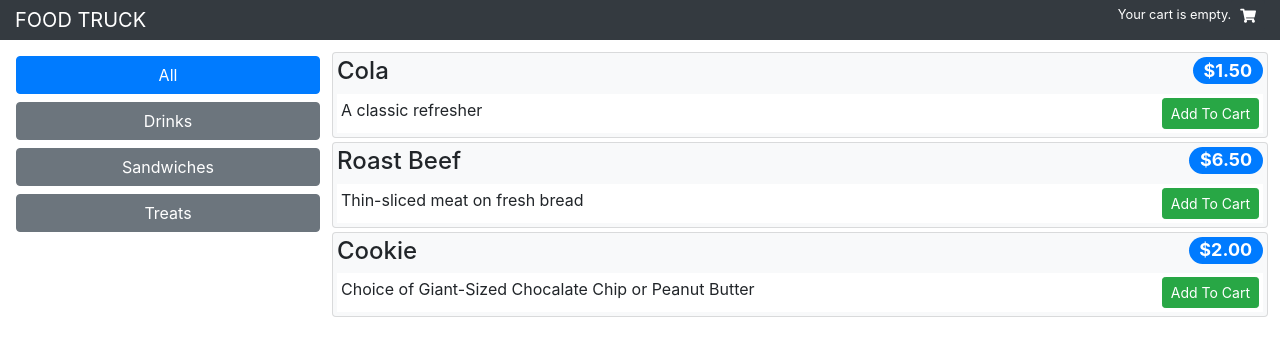
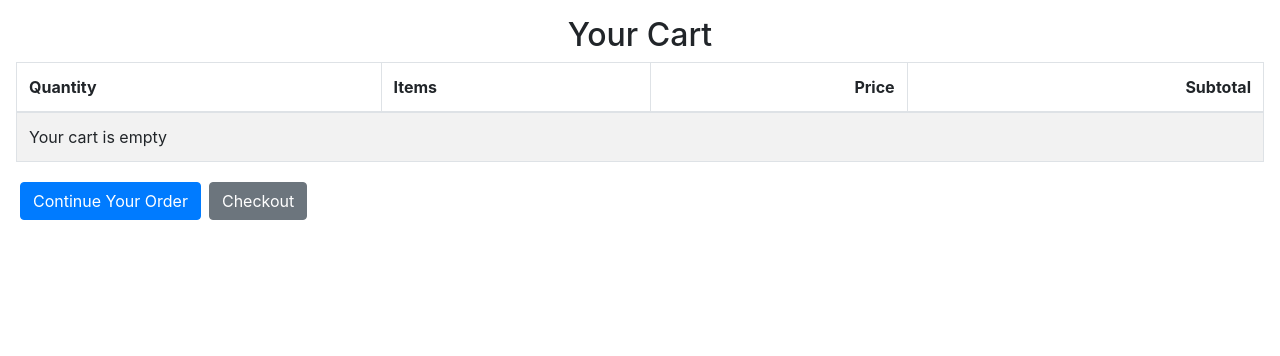
Before and after one commit to rjcg916/foodtruck, a React (Create React App) app: page /order/cart in a window 1280 px wide. Before the commit this address led to /order/items. Shown: the top 356 px of the page. Built offline with nearby package versions, Linux system fonts and the light colour scheme.

Commit message:
Tested Cart

```diff
--- a/src/data/CartActionCreators.js
+++ b/src/data/CartActionCreators.js
@@ -13,7 +13,7 @@ export const updateCartQuantity = (item, quantity ) => ({
 
 export const removeFromCart = (item) => ({
     type: ActionTypes.CART_REMOVE,
-    payload: {item}
+    payload: item
 })
 
 export const clearCart = () => ({
--- a/src/data/CartReducer.js
+++ b/src/data/CartReducer.js
@@ -6,11 +6,11 @@ export const CartReducer = (storeData, action) => {
     case ActionTypes.CART_ADD:
       const i = action.payload.item;
       const q = action.payload.quantity;
-      let existing = newStore.cart.find((i) => i.item.id === i.id);
+      let existing = newStore.cart.find(item => item.item.id === i.id);
       if (existing) {
-        existing.quantity += q;
+          existing.quantity += q;
       } else {
-        newStore.cart = [...newStore.cart, action.payload];
+          newStore.cart = [...newStore.cart, action.payload];
       }
       newStore.cartItems += q;
       newStore.cartPrice += q * i.price;
@@ -28,12 +28,13 @@ export const CartReducer = (storeData, action) => {
         }
       });
       return newStore;
+
     case ActionTypes.CART_REMOVE:
 
     const ir = newStore.cart.find( i => i.item.id === action.payload.id);
-    newStore.cart = newStore.cart.filter( i => i.item !== ir);
     newStore.cartItems -= ir.quantity;
-    newStore.cartPrice -= (ir.quantity * ir.item.price)
+    newStore.cartPrice -= (ir.quantity * ir.item.price);
+    newStore.cart = newStore.cart.filter( i => i !== ir);
     return newStore;
 
     case ActionTypes.CART_CLEAR:
--- /dev/null
+++ b/src/order/CartDetails.js
@@ -0,0 +1,39 @@
+import React, { Component} from "react";
+import {Link} from "react-router-dom";
+import { CartDetailsRow } from "./CartDetailsRow";
+
+export class CartDetails extends Component {
+    getLinkClasses = () => `btn btn-secondary m-1 ${ this.props.cartItems === 0 ? "disabled" : ""}`
+
+    render() {
+        return <div className="m-3">
+            <h2 className="text-center">Your Cart</h2>
+            <table className="table table-bordered table-striped">
+                <thead>
+                    <tr>
+                        <th>Quantity</th>
+                        <th>Items</th>
+                        <th className="text-right">Price</th>
+                        <th className="text-right">Subtotal</th>
+                    </tr>
+                    </thead>
+                    <tbody>
+                        <CartDetailsRow cart={ this.props.cart}
+                                        cartPrice={ this.props.cartPrice}
+                                        updateQuantity={ this.props.updateCartQuantity}
+                                        removeFromCart={ this.props.removeFromCart}/>
+                    </tbody>
+
+            </table>
+            <div className="textCenter">
+                <Link className="btn btn-primary m-1" to="/order">
+                    Continue Your Order
+                </Link>
+                <Link className={this.getLinkClasses() } to="/order/checkout">
+                    Checkout
+                    </Link>
+            </div>
+
+        </div>
+    }
+}
--- /dev/null
+++ b/src/order/CartDetailsRow.js
@@ -0,0 +1,50 @@
+import React, { Component } from "react";
+
+export class CartDetailsRow extends Component {
+
+  handleChange = (item, event) => {
+    this.props.updateQuantity(item, event.target.value);
+  };
+
+  render() {
+    if (!this.props.cart || this.props.cart.length === 0) {
+      return (
+        <tr>
+          <td colSpan="9">Your cart is empty</td>
+        </tr>
+      );
+    } else {
+      return (
+        <React.Fragment>
+          {this.props.cart.map((i) => (
+            <tr key={i.item.id}>
+              <td>
+                <input
+                  type="number"
+                  value={i.quantity}
+                  onChange={(ev) => this.handleChange(i.item, ev)}
+                />
+              </td>
+              <td>{i.item.name}</td>
+              <td>{i.item.price.toFixed(2)}</td>
+              <td> {(i.quantity * i.item.price).toFixed(2)}</td>
+              <td>
+                <button
+                  className="btn btn-sm btn-danger"
+                  onClick={() => this.props.removeFromCart(i.item)} >
+                  Remove
+                </button>
+              </td>
+            </tr>
+          ))}
+          <tr>
+            <th colSpan="3" className="text-right">
+              Total
+            </th>
+            <th colSpan="2"> {this.props.cartPrice.toFixed(2)}</th>
+          </tr>
+        </React.Fragment>
+      );
+    }
+  }
+}
--- a/src/order/CartSummary.js
+++ b/src/order/CartSummary.js
@@ -11,7 +11,7 @@ export class CartSummary extends Component {
                 ${ this.props.cartPrice.toFixed(2)}
             </span>
         } else {
-            return <spann> Your cart is empty.</spann>
+            return <span> Your cart is empty.</span>
         }
     }
 
--- a/src/order/Order.js
+++ b/src/order/Order.js
@@ -5,6 +5,11 @@ import {Menu} from './Menu';
 import {CartSummary} from "./CartSummary";
 
 export class Order extends Component {
+
+    handleAddToCart = (...args) => {
+        this.props.addToCart(...args);
+        this.props.history.push("/order/cart");
+    }
 
     render() {
         return <div className="container-fluid">
@@ -20,7 +25,7 @@ export class Order extends Component {
                                         categories={this.props.categories} />
                 </div>
                 <div className="col-9 p-2">
-                    <Menu items={ this.props.items} addToCart={ this.props.addToCart } />
+                    <Menu items={ this.props.items} addToCart={ this.handleAddToCart } />
                 </div>
             </div>
         </div>
--- a/src/order/OrderConnector.js
+++ b/src/order/OrderConnector.js
@@ -6,6 +6,7 @@ import {DataTypes} from '../data/Types';
 
 import {Order} from './Order';
 import {addToCart, updateCartQuantity, removeFromCart, clearCart} from "../data/CartActionCreators";
+import {CartDetails} from "./CartDetails";
 
 const mapStateToProps = (dataStore) => ({
     ...dataStore
@@ -26,6 +27,7 @@ export const OrderConnector = connect(mapStateToProps, mapDispatchToProps)(
                 render={ (routeProps) =>
                 <Order {...this.props} {...routeProps}
                  items={ filterItems(this.props.items, routeProps.match.params.category)} />}/>
+                 <Route path="/order/cart" render={ (routeProps) => <CartDetails { ...this.props} {... routeProps} />} />
               <Redirect to="/order/items" />
           </Switch>
         }
```
